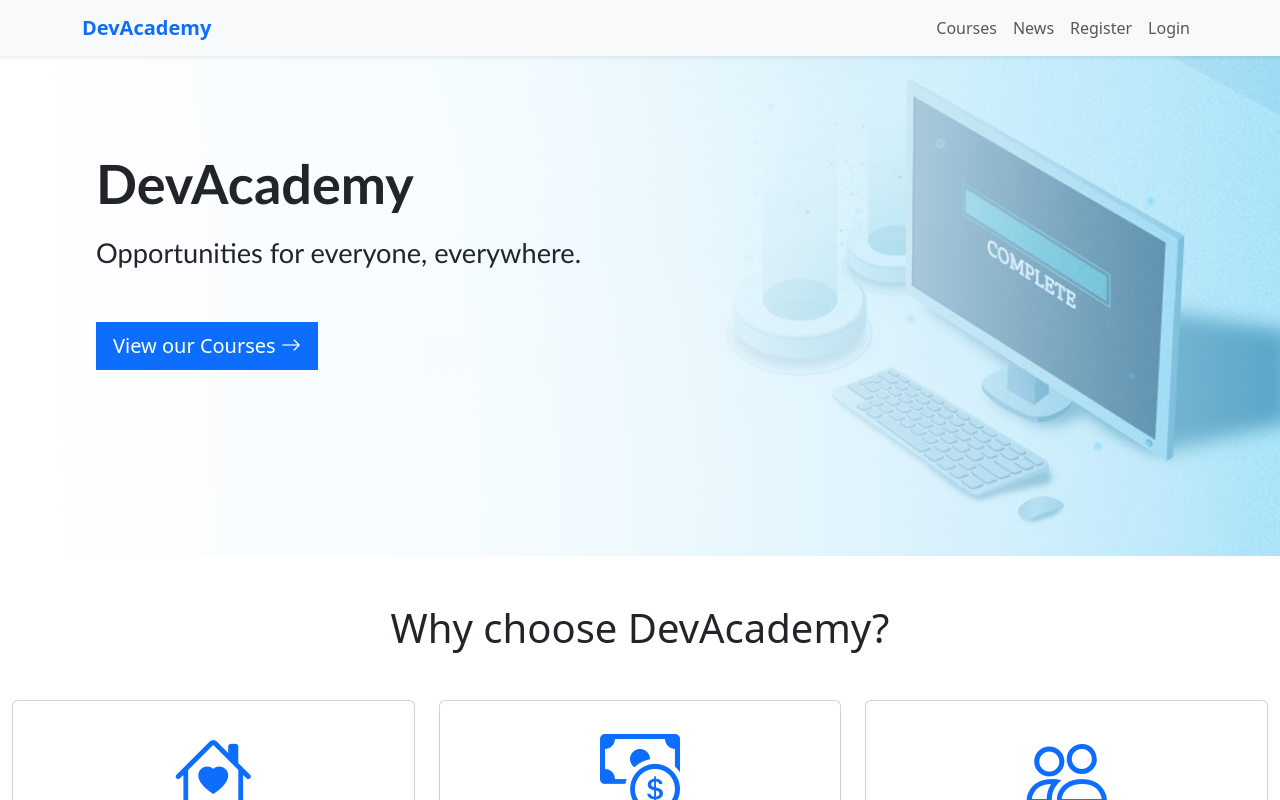
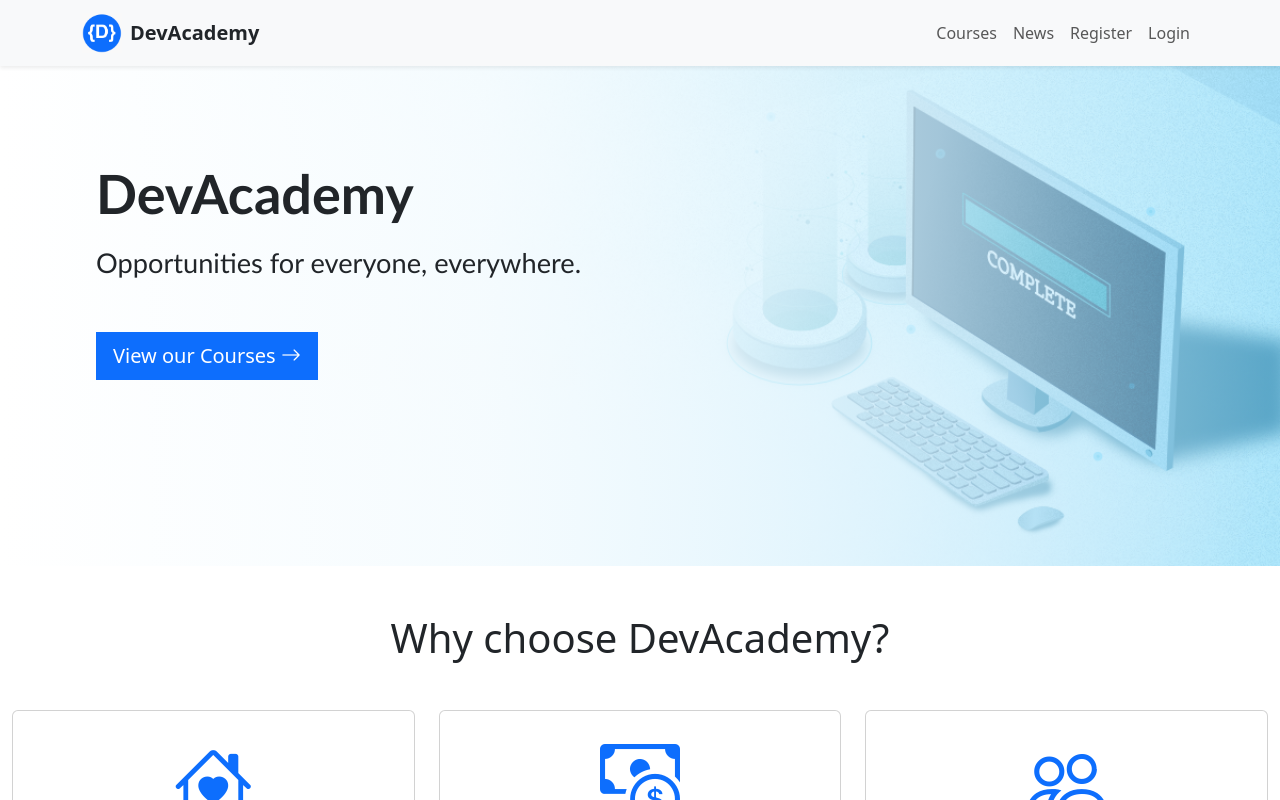
Before and after one commit to ronaldmark-antonio/rmantonio-courseBooking, a Vue app: page / in a window 1280 px wide. Shown: the top 800 px of the page. Built offline with nearby package versions, Linux system fonts and the light colour scheme; what notyf would draw is missing.

Commit message:
Add logo in the navbar

```diff
--- a/src/components/NavbarComponent.vue
+++ b/src/components/NavbarComponent.vue
@@ -28,25 +28,41 @@
 
 
 <template>
-	<nav class="navbar navbar-expand-lg sticky-top bg-light shadow-sm">
+  <nav class="navbar navbar-expand-lg sticky-top bg-light shadow-sm">
     <div class="container">
-      <!-- router-link is used to navigate to pages using the vue Routing system -->
-      <!-- This will prevent the page to refresh when changing pages -->
-      <router-link :to="{ name: 'Home' }" class="navbar-brand text-primary fw-bold">DevAcademy</router-link>
-      <button class="navbar-toggler" type="button" data-bs-toggle="collapse" data-bs-target="#navbarNavAltMarkup" aria-controls="navbarNavAltMarkup" aria-expanded="false" aria-label="Toggle navigation">
-      <span class="navbar-toggler-icon"></span>
+
+      <!-- Brand with Logo Image -->
+      <router-link :to="{ name: 'Home' }" class="navbar-brand d-flex align-items-center fw-bold">
+        <img src="/images/logo.png" alt="DevAcademy Logo" width="40" height="40" class="me-2" />
+        <span class="text-dark">DevAcademy</span>
+      </router-link>
+
+      <!-- Navbar toggler -->
+      <button
+        class="navbar-toggler"
+        type="button"
+        data-bs-toggle="collapse"
+        data-bs-target="#navbarNavAltMarkup"
+        aria-controls="navbarNavAltMarkup"
+        aria-expanded="false"
+        aria-label="Toggle navigation"
+      >
+        <span class="navbar-toggler-icon"></span>
       </button>
+
+      <!-- Navbar links -->
       <div class="collapse navbar-collapse" id="navbarNavAltMarkup">
         <div class="navbar-nav ms-auto">
           <router-link :to="{ name: 'Courses' }" class="nav-link">Courses</router-link>
           <router-link :to="{ name: 'News' }" class="nav-link">News</router-link>
           <router-link :to="{ name: 'Profile' }" class="nav-link" v-if="user.email">Profile</router-link>
-         <router-link :to="{ name: 'Register' }" class="nav-link" v-if="!user.email" >Register</router-link>
-         <router-link :to="{ name: 'Add Course' }" class="nav-link" v-if="user.isAdmin">Add Course</router-link>
+          <router-link :to="{ name: 'Register' }" class="nav-link" v-if="!user.email">Register</router-link>
+          <router-link :to="{ name: 'Add Course' }" class="nav-link" v-if="user.isAdmin">Add Course</router-link>
           <router-link :to="{ name: 'Login' }" class="nav-link" v-if="!user.email">Login</router-link>
           <router-link :to="{ name: 'Logout' }" class="nav-link" v-else>Logout</router-link>
         </div>
       </div>
+
     </div>
- </nav>
+  </nav>
 </template>
```
Also changed, not shown: public/images/logo.png (added).
